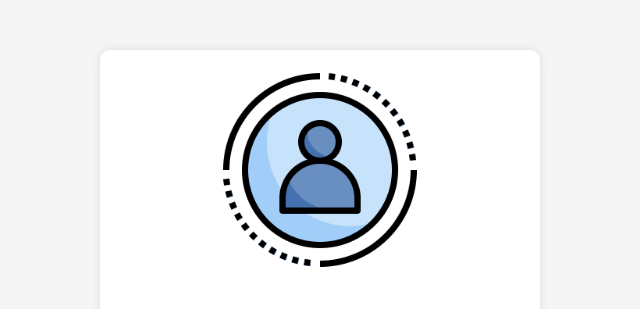
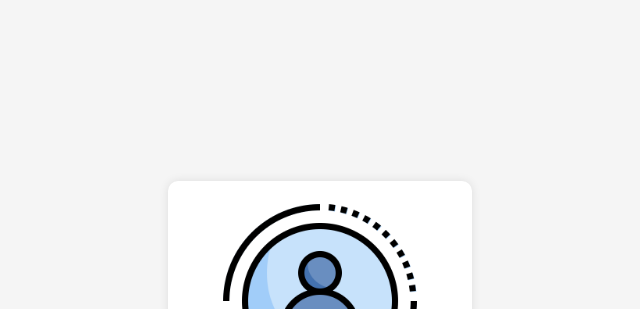
Before and after one commit to brenda-kailani/FMT-modulo-1, a plain HTML site: page semana 6/ex-03/index.html in a window 1280 px wide. Shown: the top 309 px of the page, without its empty margins (320-960 px from the left). Drawn offline with Linux system fonts and the light colour scheme; files that its build step writes are made by us from their sources.

Commit message:
criado uma branch para teste e centralizado div

```diff
--- a/semana 6/ex-04/styles.css
+++ b/semana 6/ex-04/styles.css
@@ -1,8 +1,12 @@
 body {
     font-family: Arial, sans-serif;
-    background-color: #f5f5f5; /* Rosa claro */
+    background-color: #f5f5f5;
     margin: 0;
     padding: 0;
+    display: flex;
+    justify-content: center;
+    align-items: center;
+    height: 100vh;
 }
 
 .profile {
```
